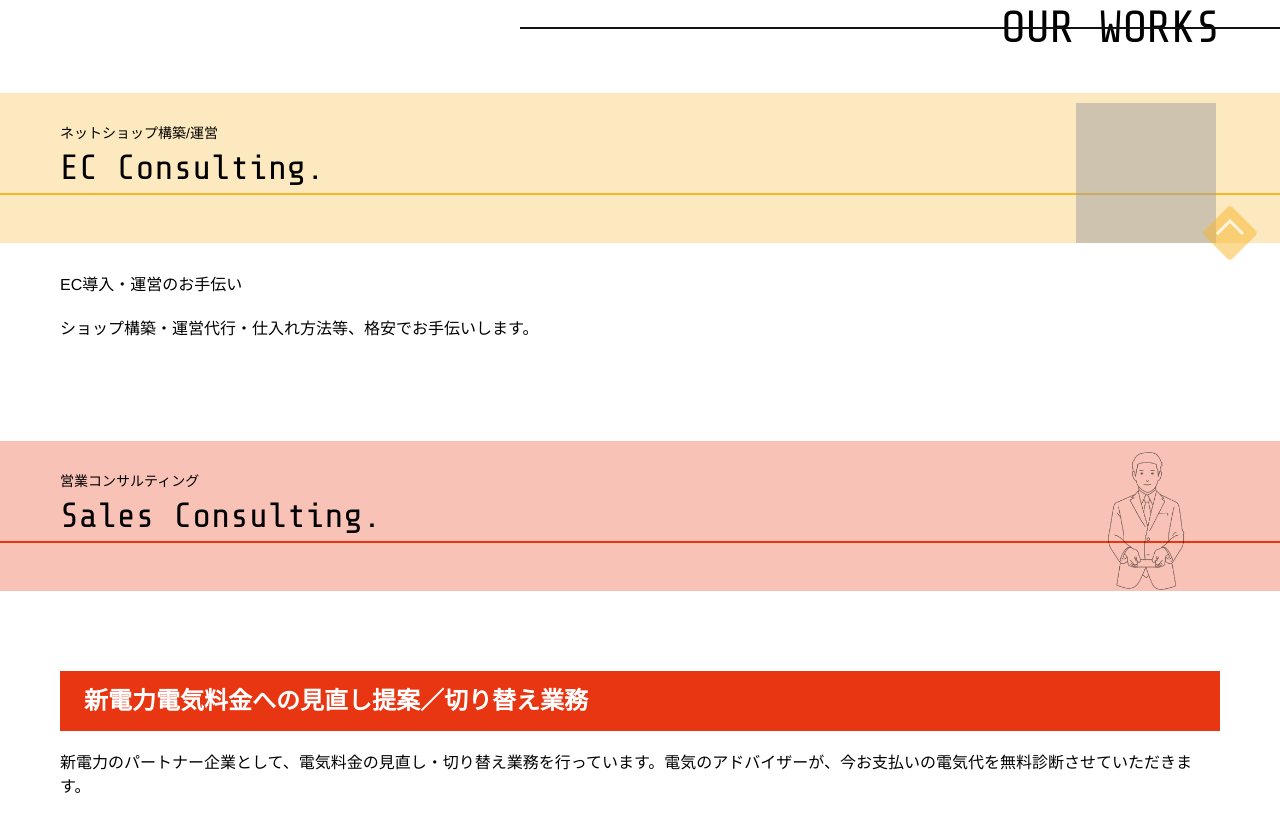
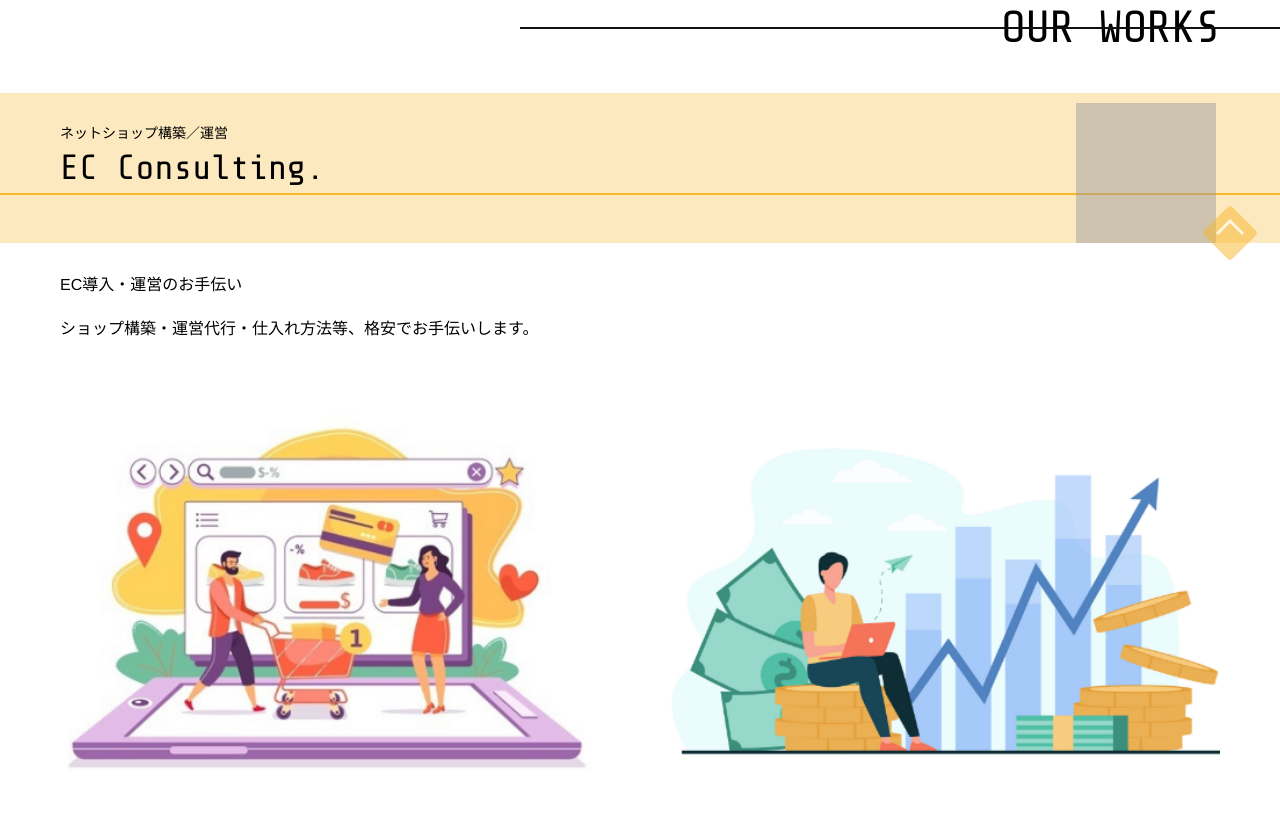
Before and after one commit to takky94/bp-inc, a Gatsby site: page /works in a window 1280 px wide. Shown: the part 497-1325 px from the top of the page. Built offline with nearby package versions, Linux system fonts and the light colour scheme; Gatsby itself is replaced by a stand-in of ours; grey boxes are pictures that could not be loaded.

Commit message:
画像貼った

```diff
--- a/src/components/index/Works.js
+++ b/src/components/index/Works.js
@@ -30,7 +30,7 @@ const Works = () => {
   const workBoxes = [
     {
       title: 'EC Consulting.',
-      subTitle: 'ネットショップ構築/運営',
+      subTitle: 'ネットショップ構築／運営',
       color: 'yellow',
       link: '/works#workBoxEcConsulting',
       description: 'ショップ構築・運営代行・仕入れ方法等、格安でお手伝いします。',
--- a/src/pages/works.js
+++ b/src/pages/works.js
@@ -197,10 +197,11 @@ const WorksPage = (props) => {
       <SEO location={props.location} pageTitle={workTitle} pageDescription={worksDescription} />
       <Wrap>
         <Heading2 text="OUR WORKS" position="right" />
-        <WorkBox title="EC Consulting." subTitle="ネットショップ構築/運営" color="yellow" />
+        <WorkBox title="EC Consulting." subTitle="ネットショップ構築／運営" color="yellow" />
         <Description>
           <p>EC導入・運営のお手伝い</p>
           <p>ショップ構築・運営代行・仕入れ方法等、格安でお手伝いします。 </p>
+          <Image filename="feature5.png" />
         </Description>
         <WorkBox title="Sales Consulting." subTitle="営業コンサルティング" color="red" />
         <Description>
```
Also changed, not shown: src/images/feature5.png (added), static/assets/8432.jpg (added).
